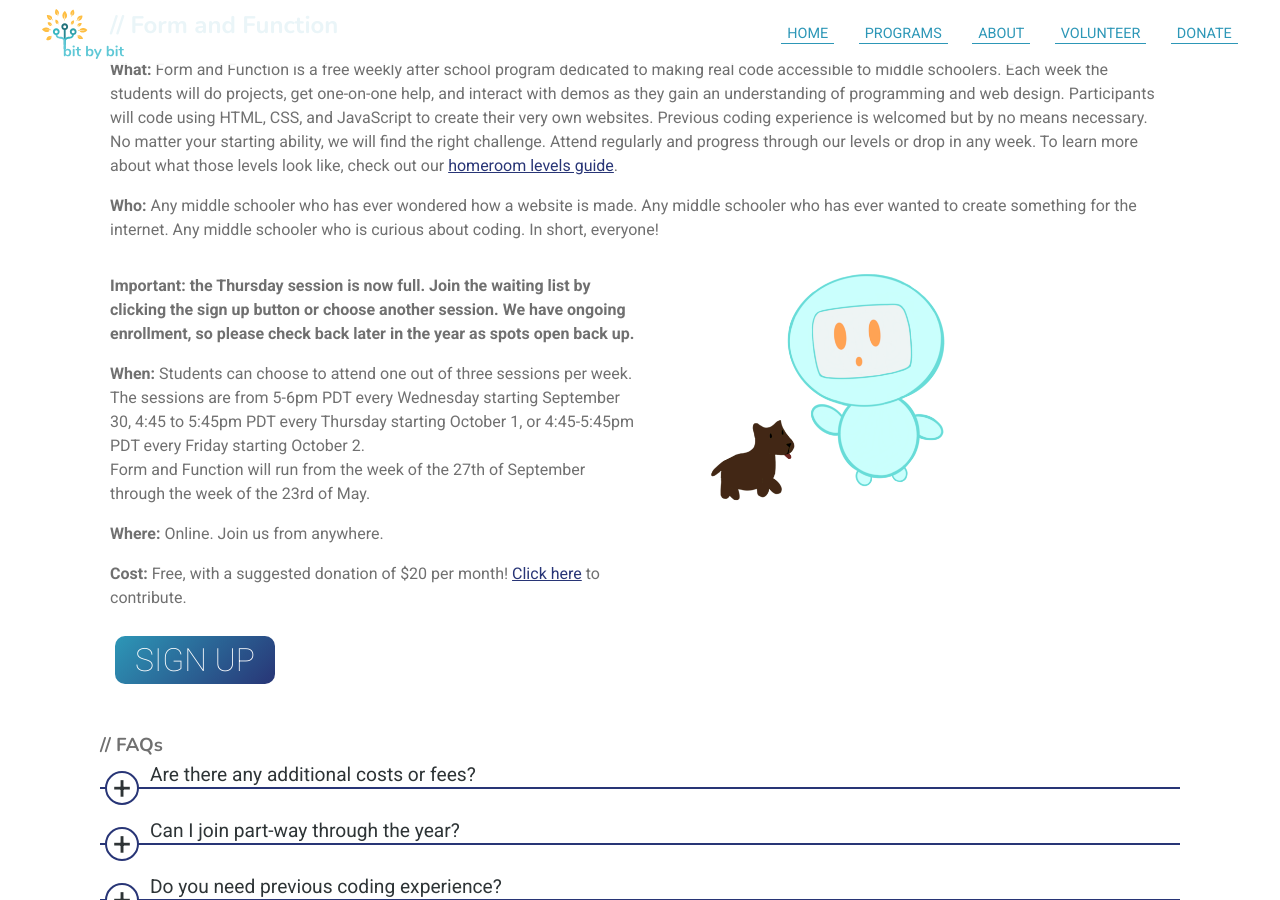
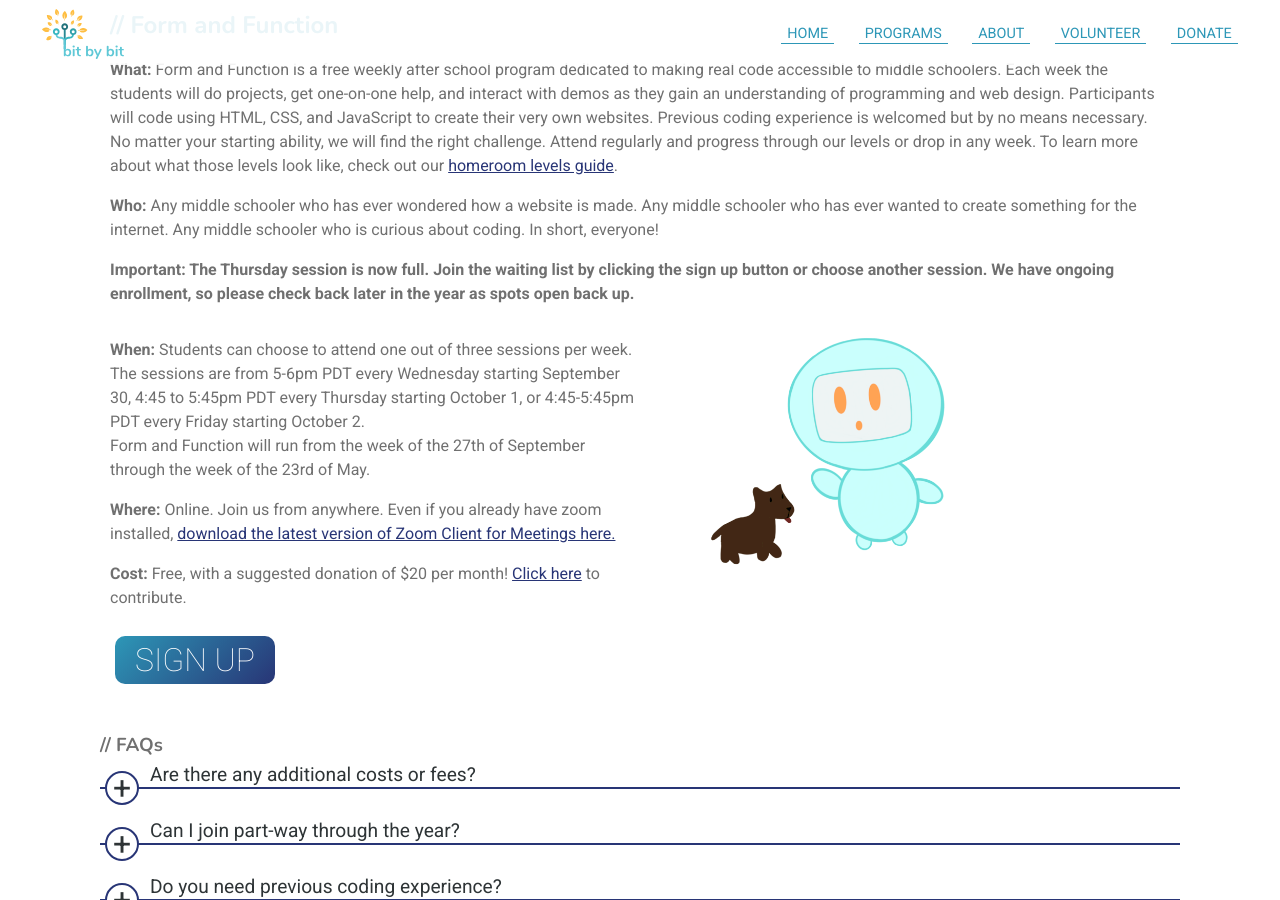
Before and after one commit to bit-by-bit-coding/bxb-website, a Jekyll site: the page built from formfunction.html, in a window 1280 px wide and 900 px high, scrolled down 413 px. Built offline with Jekyll 4.4.1, drawn with Linux system fonts in a browser that asks for light colours; nearby versions of some CDN libraries.

Commit message:
add zoom download info
moved thursday update above flexbox

```diff
--- a/formfunction.html
+++ b/formfunction.html
@@ -23,12 +23,12 @@ style: programdetails.css
             who has ever wanted to create something for the internet. Any middle schooler who is curious about coding.
             In short, everyone!
         </p>
+        <p><strong>Important: The Thursday session is now full. Join the waiting list by clicking the sign up button or choose another session. We have ongoing enrollment, so please check back later in the year as spots open back up.</strong></p>
         <div class="details-container">
             <div class="item">
-                <p><strong>Important: the Thursday session is now full. Join the waiting list by clicking the sign up button or choose another session. We have ongoing enrollment, so please check back later in the year as spots open back up.</strong></p>
                 <p><strong>When: </strong>
                     Students can choose to attend one out of three sessions per week. The sessions are from 5-6pm PDT every Wednesday starting September 30, 4:45 to 5:45pm PDT every Thursday starting October 1, or 4:45-5:45pm PDT every Friday starting October 2. <br> Form and Function will run from the week of the 27th of September through the week of the 23rd of May.</p>
-                <p><strong>Where: </strong>Online. Join us from anywhere.</p>
+                <p><strong>Where: </strong>Online. Join us from anywhere. Even if you already have zoom installed, <a href="https://zoom.us/download"> download the latest version of Zoom Client for Meetings here.</a> </p>
                 <p><strong>Cost: </strong> Free, with a suggested donation of $20 per month! <a href="{{ 'donate.html' | relative_url | remove: '.html' }}">Click here</a> to contribute.</p>
                 <a href="https://docs.google.com/forms/d/e/1FAIpQLScI2AohQKgqeHRRP2T4ezJbk4kwd3PqIszBHPz7XiW7WAmi_w/viewform?usp=sf_link">
                     <button class="action-button largebutton">Sign Up</button>
```
